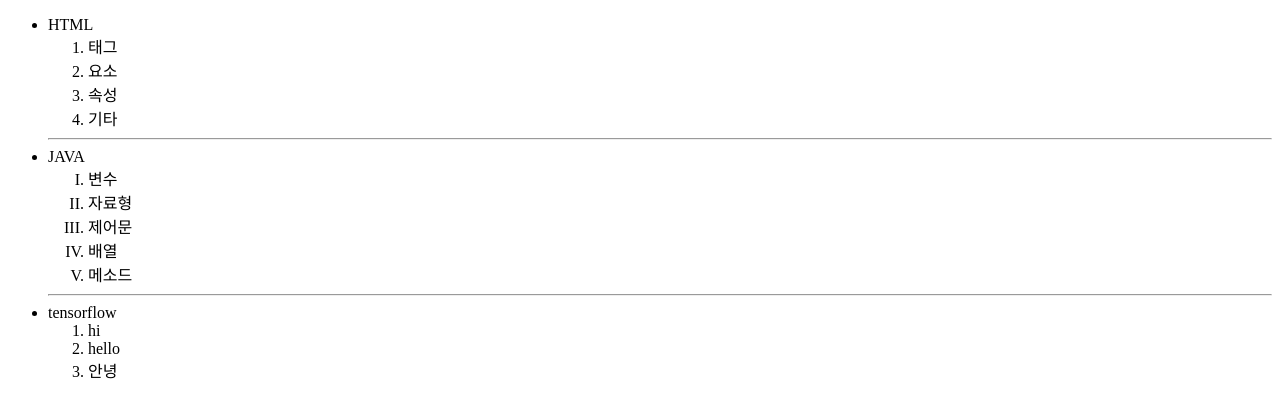
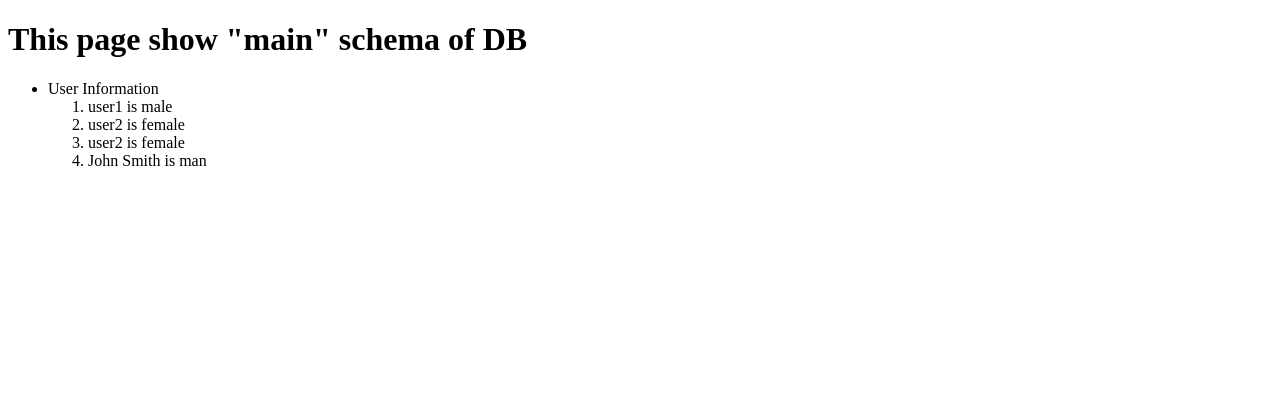
Before and after one commit to Indian966/Django_recruting_developer, a Django app: page /result/ in a window 1280 px wide. Shown: the top 418 px of the page. Run offline with Django 3.2, Linux system fonts and the light colour scheme; data comes from the database, SQL or seed files in the repository; both versions use the stored data as it was after the commit.

Commit message:
result_view.py에서 DB의 main 스키마를 보여줌

```diff
--- a/main/result_view.py
+++ b/main/result_view.py
@@ -1,6 +1,9 @@
 from django.shortcuts import render
-
+from main.models import Info
 
 def result(request):
-    list = ['hi', 'hello', '안녕']
-    return render(request, "result.html", {"data" : list})
+    list = Info.objects.filter()
+    data = []
+    for i in list :
+        data.append(i.user_id + " is " + i.gender)
+    return render(request, "result.html", {"data" : data})
--- a/main/templates/result.html
+++ b/main/templates/result.html
@@ -5,27 +5,11 @@
         <title>result</title>
     </head>
     <body>
-               <ul>
-           <li>HTML
-               <ol>
-                  <li>태그</li>
-                  <li>요소</li>
-                  <li>속성</li>
-                  <li>기타</li>
-               </ol>
-           </li>
-           <hr />
-           <li>JAVA
-               <ol type="I">
-                  <li>변수</li>
-                  <li>자료형</li>
-                  <li>제어문</li>
-                  <li>배열</li>
-                  <li>메소드</li>
-               </ol>
-           </li>
-           <hr />
-           <li>tensorflow
+    <h1>
+        This page show "main" schema of DB
+    </h1>
+    <ul>
+           <li>User Information
                <ol type="1">
                    {% for i in data %}
                    <li>{{ i }}</li>
@@ -34,7 +18,5 @@
            </li>
        </ul>
     </body>
-    {% for i in list %}
-        {{ i }}
-    {% endfor %}
+
 </html>
--- a/main/views.py
+++ b/main/views.py
@@ -12,8 +12,6 @@
     return render(request, "greet.html", {'name': user_name}) # greet.html 렌더링
 
 def data_view(request) :
-    print(request.GET)
-
     user_id = request.GET['uid']
     gender = request.GET['gender']
     Info(user_id=user_id, gender = gender).save()
```
Also changed, not shown: db.sqlite3.
